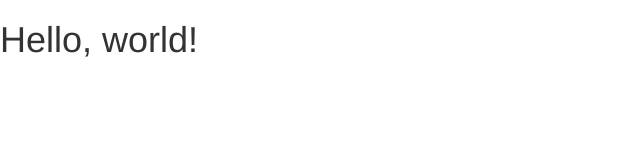
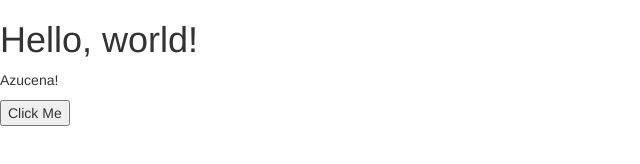
Before and after one commit to azucenavaldez/azucenavaldez.github.io, a plain HTML site: page index.html in a window 1280 px wide. Shown: the whole page, without its empty margins (0-640 px from the left). Drawn offline with nearby package versions, Linux system fonts and the light colour scheme.

Commit message:
Update index.html

```diff
--- a/index.html
+++ b/index.html
@@ -17,8 +17,17 @@
       <script src="https://oss.maxcdn.com/respond/1.4.2/respond.min.js"></script>
     <![endif]-->
   </head>
+  <script>
+    function changeParagrah() {
+      document. getElementById("paragraph") .innerHTML="The wonderful World of Javascript";
+   }
+  </script>
   <body>
     <h1>Hello, world!</h1>
+    <p id="paragraph">
+      Azucena!
+    </p>
+    <button onclick=changePargraph>Click Me</button>
 
     <!-- jQuery (necessary for Bootstrap's JavaScript plugins) -->
     <script src="https://ajax.googleapis.com/ajax/libs/jquery/1.12.4/jquery.min.js"></script>
```
